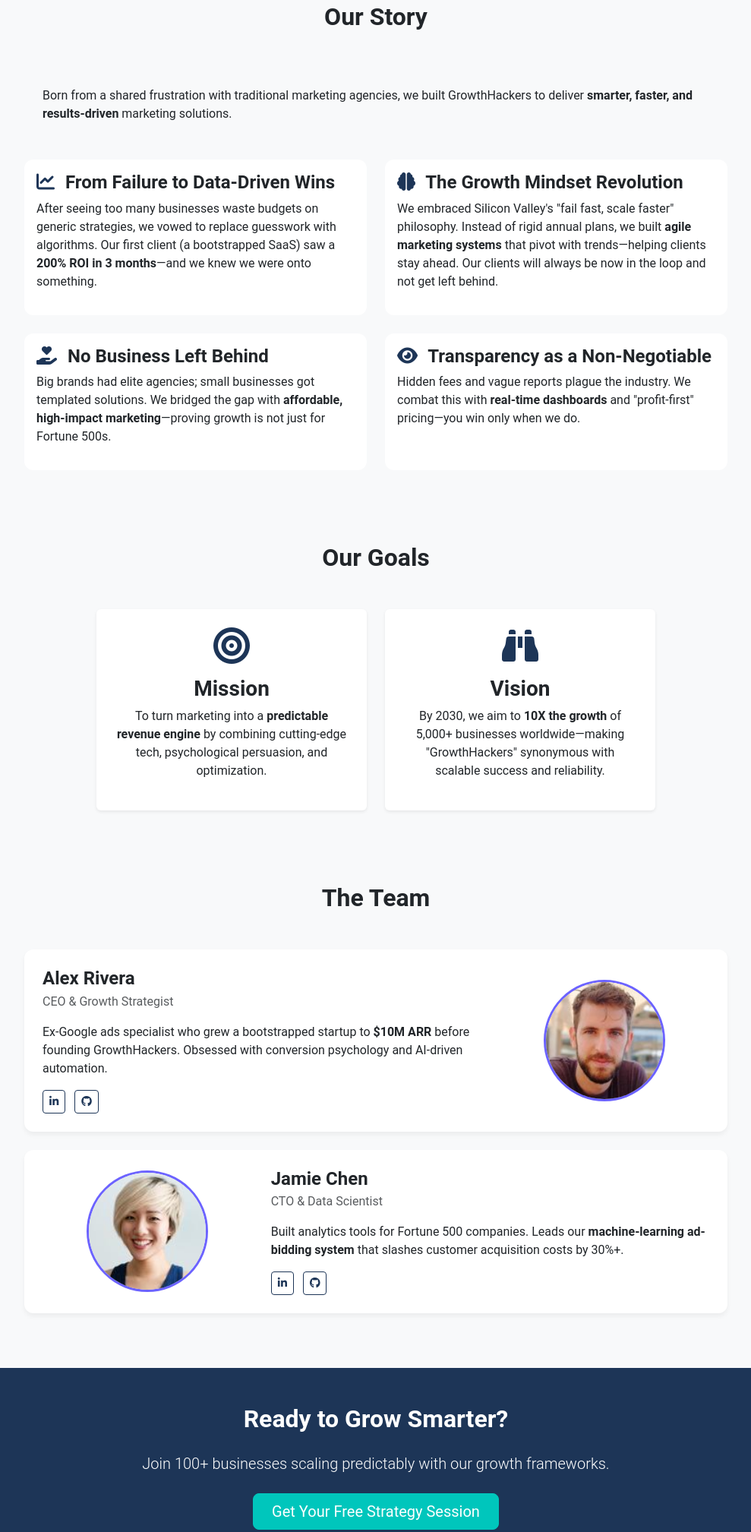
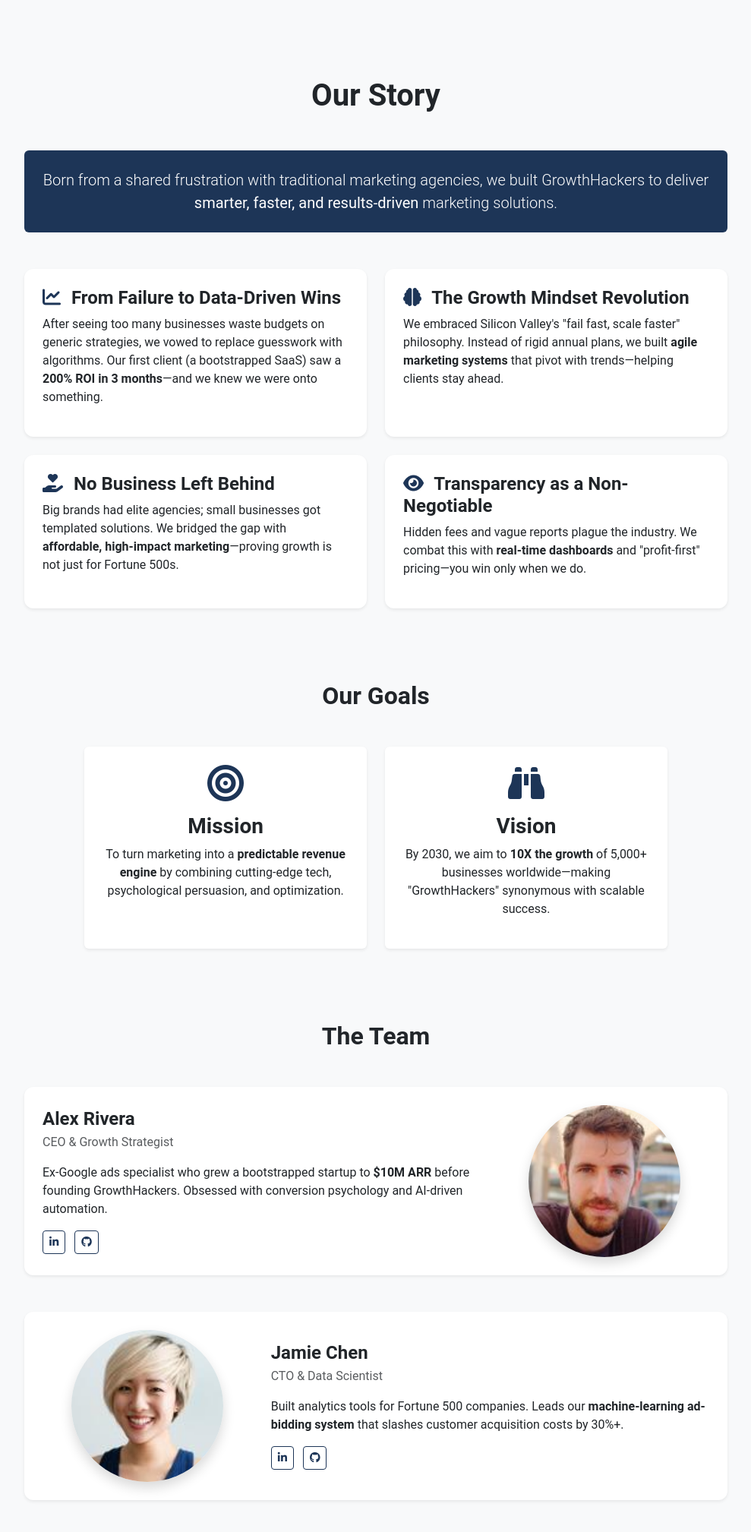
Before and after one commit to sherwinPAGA/csgvMidTerm, a website: page about.html in a window 1280 px wide. Shown: the part 411-2428 px from the top of the page at 76% size, without its empty margins (145-1134 px from the left). Drawn offline with nearby package versions, Linux system fonts and the light colour scheme; files that its build step writes are made by us from their sources.

Commit message:
Mobile adjustments

```diff
--- a/about.html
+++ b/about.html
@@ -55,28 +55,36 @@
       </nav>
 
       <!-- Hero Section -->
-      <section class="hero-section">
-        <div class="container text-center">
-          <h1 class="display-4 fw-bold mb-4 pt-5 mt-5">
+      <section class="hero-section py-5">
+        <div
+          class="container d-flex flex-column justify-content-center min-vh-50 py-5"
+        >
+          <div class="row justify-content-center">
+            <div class="col-lg-9 text-center">
+              <h1 class="display-5 fw-bold mb-4">
                 Fueling Business Growth Through
                 <span style="color: var(--primary)">Data & Creativity</span>
               </h1>
-          <p class="lead col-lg-8 mx-auto">
+              <p class="lead col-lg-8 mx-auto mb-2">
                 We don't just run ads—we engineer predictable, scalable growth
                 systems.
               </p>
             </div>
+          </div>
+        </div>
       </section>
 
       <!-- Our Story Section -->
-      <section class="py-5">
+      <section class="py-5 bg-light">
         <div class="container">
           <div class="row justify-content-center">
             <div class="col-lg-10">
-              <h2 class="fw-bold mb-5 text-center">Our Story</h2>
+              <h1 class="fw-bold mb-5 text-center">Our Story</h1>
 
-              <div class="highlight-box p-4 mb-4">
-                <p class="mb-0">
+              <div
+                class="highlight-box p-4 mb-5 bg-primary text-white text-lg-center rounded"
+              >
+                <p class="mb-0 lead">
                   Born from a shared frustration with traditional marketing
                   agencies, we built GrowthHackers to deliver
                   <strong>smarter, faster, and results-driven</strong> marketing
@@ -85,15 +93,17 @@
               </div>
 
               <div class="row g-4">
-                <!-- Story 1 -->
-                <div class="col-md-6">
-                  <div class="service-card card h-100 border-0 bg-white">
-                    <div class="card-body">
+                <!-- Story Cards -->
+                <div class="col-md-6 d-flex">
+                  <div
+                    class="service-card card h-100 border-0 shadow-sm flex-grow-1"
+                  >
+                    <div class="card-body p-4 d-flex flex-column">
                       <h4 class="fw-bold">
                         <i class="fas fa-chart-line text-primary me-2"></i> From
                         Failure to Data-Driven Wins
                       </h4>
-                      <p>
+                      <p class="flex-grow-1">
                         After seeing too many businesses waste budgets on
                         generic strategies, we vowed to replace guesswork with
                         algorithms. Our first client (a bootstrapped SaaS) saw a
@@ -104,36 +114,37 @@
                   </div>
                 </div>
 
-                <!-- Story 2 -->
-                <div class="col-md-6">
-                  <div class="service-card card h-100 border-0 bg-white">
-                    <div class="card-body">
+                <div class="col-md-6 d-flex">
+                  <div
+                    class="service-card card h-100 border-0 shadow-sm flex-grow-1"
+                  >
+                    <div class="card-body p-4 d-flex flex-column">
                       <h4 class="fw-bold">
                         <i class="fas fa-brain text-primary me-2"></i> The
                         Growth Mindset Revolution
                       </h4>
-                      <p>
+                      <p class="flex-grow-1">
                         We embraced Silicon Valley's "fail fast, scale faster"
                         philosophy. Instead of rigid annual plans, we built
                         <strong>agile marketing systems</strong> that pivot with
-                        trends—helping clients stay ahead. Our clients will
-                        always be now in the loop and not get left behind.
+                        trends—helping clients stay ahead.
                       </p>
                     </div>
                   </div>
                 </div>
 
-                <!-- Story 3 -->
-                <div class="col-md-6">
-                  <div class="service-card card h-100 border-0 bg-white">
-                    <div class="card-body">
+                <div class="col-md-6 d-flex">
+                  <div
+                    class="service-card card h-100 border-0 shadow-sm flex-grow-1"
+                  >
+                    <div class="card-body p-4 d-flex flex-column">
                       <h4 class="fw-bold">
                         <i
                           class="fas fa-hand-holding-heart text-primary me-2"
                         ></i>
                         No Business Left Behind
                       </h4>
-                      <p>
+                      <p class="flex-grow-1">
                         Big brands had elite agencies; small businesses got
                         templated solutions. We bridged the gap with
                         <strong>affordable, high-impact marketing</strong
@@ -143,15 +154,16 @@
                   </div>
                 </div>
 
-                <!-- Story 4 -->
-                <div class="col-md-6">
-                  <div class="service-card card h-100 border-0 bg-white">
-                    <div class="card-body">
+                <div class="col-md-6 d-flex">
+                  <div
+                    class="service-card card h-100 border-0 shadow-sm flex-grow-1"
+                  >
+                    <div class="card-body p-4 d-flex flex-column">
                       <h4 class="fw-bold">
                         <i class="fas fa-eye text-primary me-2"></i>
                         Transparency as a Non-Negotiable
                       </h4>
-                      <p>
+                      <p class="flex-grow-1">
                         Hidden fees and vague reports plague the industry. We
                         combat this with
                         <strong>real-time dashboards</strong> and "profit-first"
@@ -167,18 +179,20 @@
       </section>
 
       <!-- Mission & Vision Section -->
-      <section class="py-5">
+      <section class="py-5 bg-light">
         <div class="container">
           <div class="row justify-content-center">
-            <div class="col-lg-8 text-center">
+            <div class="col-lg-10 text-center">
               <h2 class="fw-bold mb-5">Our Goals</h2>
 
-              <div class="row g-4">
-                <div class="col-md-6">
-                  <div class="service-card p-4 bg-white rounded shadow-sm">
+              <div class="row g-4 justify-content-center">
+                <div class="col-lg-5 col-md-6 d-flex">
+                  <div
+                    class="service-card p-4 bg-white rounded shadow-sm h-100 w-100 d-flex flex-column"
+                  >
                     <i class="fas fa-bullseye fa-3x text-primary mb-3"></i>
                     <h3 class="fw-bold">Mission</h3>
-                    <p>
+                    <p class="flex-grow-1">
                       To turn marketing into a
                       <strong>predictable revenue engine</strong> by combining
                       cutting-edge tech, psychological persuasion, and
@@ -187,14 +201,16 @@
                   </div>
                 </div>
 
-                <div class="col-md-6">
-                  <div class="service-card p-4 bg-white rounded shadow-sm">
+                <div class="col-lg-5 col-md-6 d-flex">
+                  <div
+                    class="service-card p-4 bg-white rounded shadow-sm h-100 w-100 d-flex flex-column"
+                  >
                     <i class="fas fa-binoculars fa-3x text-primary mb-3"></i>
                     <h3 class="fw-bold">Vision</h3>
-                    <p>
+                    <p class="flex-grow-1">
                       By 2030, we aim to <strong>10X the growth</strong> of
                       5,000+ businesses worldwide—making "GrowthHackers"
-                      synonymous with scalable success and reliability.
+                      synonymous with scalable success.
                     </p>
                   </div>
                 </div>
@@ -205,16 +221,16 @@
       </section>
 
       <!-- The Team Section -->
-      <section class="py-5">
+      <section class="py-5 bg-light">
         <div class="container">
           <div class="row justify-content-center">
             <div class="col-lg-10">
               <h2 class="fw-bold mb-5 text-center">The Team</h2>
 
               <!-- Founder 1 -->
-              <div class="founder-card card p-4 mb-4 bg-white">
-                <div class="row align-items-center">
-                  <div class="col-md-8">
+              <div class="founder-card card p-4 mb-5 bg-white shadow-sm">
+                <div class="row g-4 align-items-center">
+                  <div class="col-md-8 order-2 order-md-1">
                     <h4 class="fw-bold mb-1">Alex Rivera</h4>
                     <p class="text-muted mb-3">CEO & Growth Strategist</p>
                     <p class="mb-3">
@@ -239,27 +255,31 @@
                       </a>
                     </div>
                   </div>
-                  <div class="col-md-4 text-center">
+                  <div class="col-md-4 order-1 order-md-2 text-center">
                     <img
                       src="assets/ICONS/founder1.jpg"
                       alt="Alex Rivera"
-                      class="founder-img rounded-circle img-fluid"
+                      class="img-fluid rounded-circle shadow"
+                      style="width: 200px; height: 200px; object-fit: cover"
                     />
                   </div>
                 </div>
               </div>
 
               <!-- Founder 2 -->
-              <div class="founder-card card p-4 bg-white">
-                <div class="row align-items-center">
-                  <div class="col-md-4 text-center order-md-1 order-2">
+              <div class="founder-card card p-4 bg-white shadow-sm">
+                <div
+                  class="row g-4 align-items-center flex-column-reverse flex-md-row"
+                >
+                  <div class="col-md-4 text-center">
                     <img
                       src="assets/ICONS/founder2.jpg"
                       alt="Jamie Chen"
-                      class="founder-img rounded-circle img-fluid"
+                      class="img-fluid rounded-circle shadow"
+                      style="width: 200px; height: 200px; object-fit: cover"
                     />
                   </div>
-                  <div class="col-md-8 order-md-2 order-1">
+                  <div class="col-md-8">
                     <h4 class="fw-bold mb-1">Jamie Chen</h4>
                     <p class="text-muted mb-3">CTO & Data Scientist</p>
                     <p class="mb-3">
@@ -292,22 +312,28 @@
       <!-- CTA Section -->
       <section class="py-5 bg-primary text-white">
         <div class="container text-center">
+          <div class="row justify-content-center">
+            <div class="col-lg-8">
               <h2 class="fw-bold mb-4">Ready to Grow Smarter?</h2>
               <p class="lead mb-4">
-            Join 100+ businesses scaling predictably with our growth frameworks.
+                Join 100+ businesses scaling predictably with our growth
+                frameworks.
               </p>
-          <a href="contact.html" class="btn btn-primary btn-lg px-4"
+              <a href="contact.html" class="btn btn-light btn-lg px-4"
                 >Get Your Free Strategy Session</a
               >
+            </div>
+          </div>
         </div>
       </section>
 
       <!-- Footer -->
       <footer class="bg-primary text-white py-3">
         <div class="container">
-          <div class="row align-items-center">
-            <!-- Left Side -->
-            <div class="col-md-4 d-flex align-items-center mb-2 mb-md-0">
+          <div class="row align-items-center flex-column flex-md-row">
+            <div
+              class="col-md-4 d-flex align-items-center justify-content-center justify-content-md-start mb-3 mb-md-0"
+            >
               <img
                 src="assets/img/LOGO-1-NO-NAME.jpg"
                 alt="GrowthHackers Logo"
@@ -317,8 +343,7 @@
               <p class="mb-0 small">GrowthHackers</p>
             </div>
 
-            <!-- Center -->
-            <div class="col-md-4 text-center my-2 my-md-0">
+            <div class="col-md-4 d-flex justify-content-center my-3 my-md-0">
               <a
                 href="#top"
                 class="btn btn-sm btn-outline-light rounded-pill px-3"
@@ -327,9 +352,10 @@
               </a>
             </div>
 
-            <!-- Right Side -->
-            <div class="col-md-4 text-center text-md-end">
-              <div class="d-inline-flex align-items-center">
+            <div
+              class="col-md-4 d-flex justify-content-center justify-content-md-end"
+            >
+              <div class="d-flex flex-wrap justify-content-center">
                 <a
                   href="https://longdogechallenge.com/"
                   class="text-white-50 small me-3 hover-text-white"
```
Lines whose indentation alone changed are shown as unchanged.
